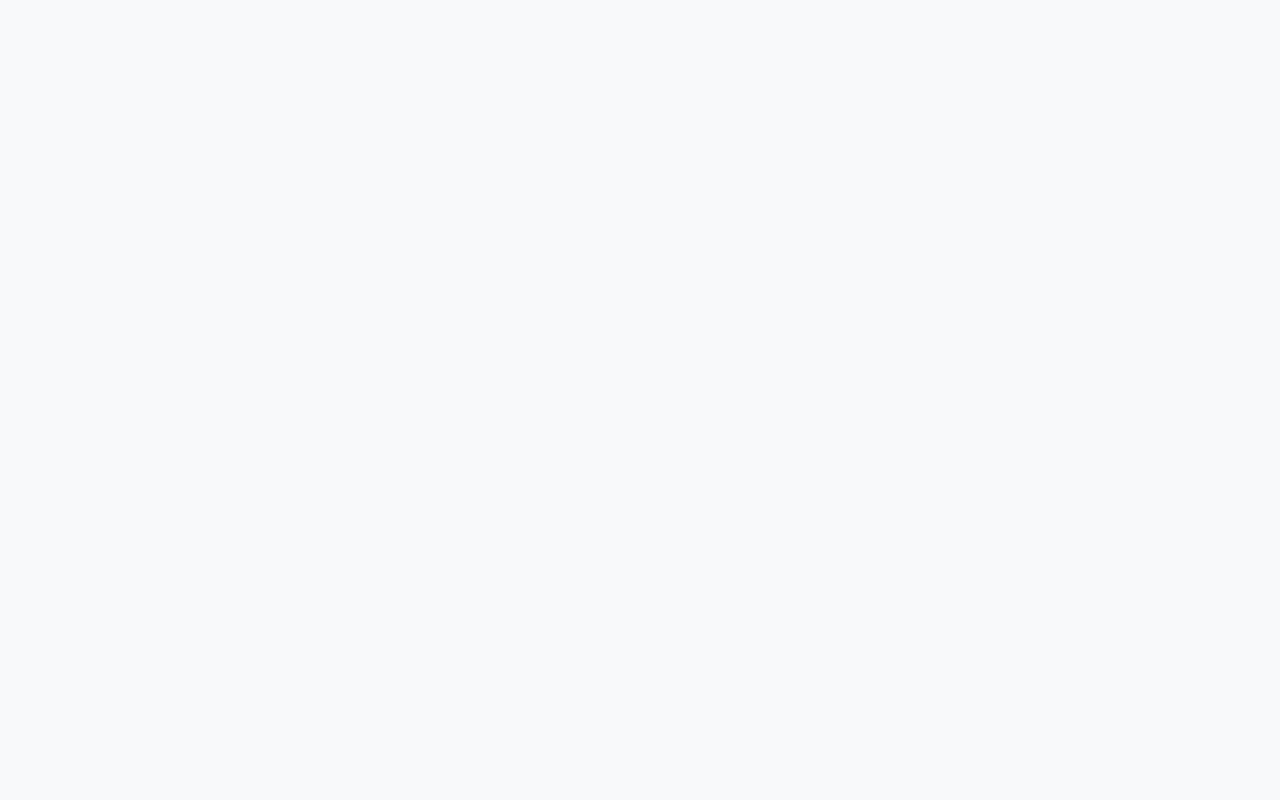
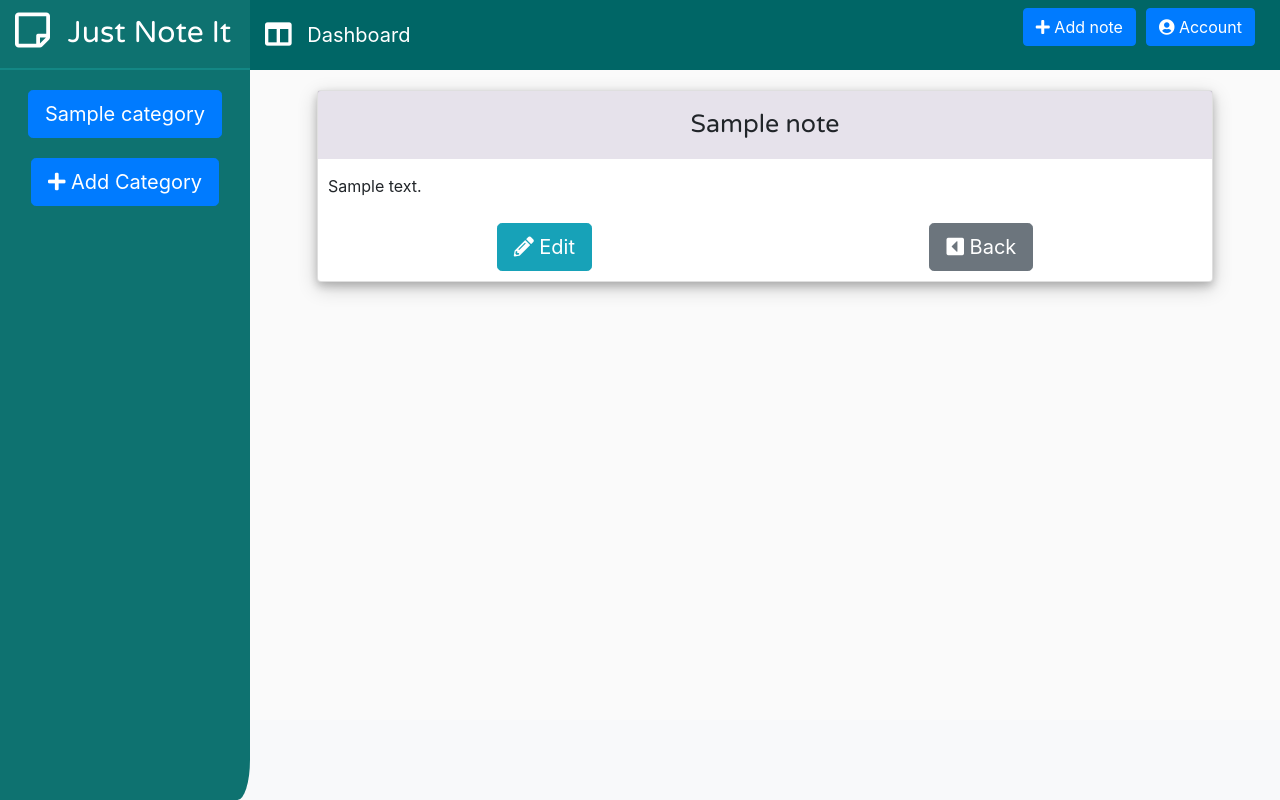
Before and after one commit to mwuillai/JustNoteIt, a Django app: a page that uses Project/Note/Templates/Note/detail.html in a window 1280 px wide. Before the commit the page is empty. Run offline with Django 3.2, Linux system fonts and the light colour scheme; a user stored in the database is signed in; tables that the repository leaves empty hold one stand-in row (values such as "Sample post"); some libraries are stand-ins or nearby versions.

Commit message:
set up nice detail view

```diff
--- a/Project/Note/Templates/Note/dashboard.html
+++ b/Project/Note/Templates/Note/dashboard.html
@@ -10,7 +10,9 @@
       <div class="card-body">
         <p class="card-text">{{ note.body|truncatewords_html:7 }}</p>
         <div class="row justify-content-around">
-          <a class="btn btn-primary btn-sm" href="{% url 'Note:detail' note.slug %}"><i class="fas fa-pencil-alt"></i>
+          <a class="btn btn-primary btn-sm" href="{% url 'Note:detail' note.slug %}"><i class="fas fa-eye"></i>
+            Consult</a>
+          <a class="btn btn-info btn-sm" href="{% url 'Note:edit_note' note.slug %}"><i class="fas fa-pencil-alt"></i>
             Edit</a>
           <form action="{% url 'Note:delete_note' note.slug %}" method="POST">
             {% csrf_token %}
--- a/Project/Note/Templates/Note/detail.html
+++ b/Project/Note/Templates/Note/detail.html
@@ -1,5 +1,20 @@
-{% extends "Note/base.html" %}
+{% extends "Note/nav.html" %}
 
 {% block content %}
-<h1>{{ notes.title }}</h1>
+<div class="d-flex flex-row justify-content-center p-t-20">
+    <div class="formbox">
+        <div>
+            <div class="formtitle text-center">
+            {{ note.title }}
+            </div>
+            <div>
+            {{ note.body }}
+            </div>
+            <div class="d-flex flex-row justify-content-around m-t-25">
+            <a class="btn btn-info btn-lg" href="{% url 'Note:edit_note' note.slug %}"><i class="fas fa-pencil-alt"></i> Edit</a>
+            <a class="btn btn-secondary btn-lg" href="{% url 'Note:dashboard' %}"><i class="fas fa-caret-square-left"></i> Back</a>
+            </div>
+        </div>
+    </div>
+</div>
 {% endblock content %}
--- a/Project/Note/urls.py
+++ b/Project/Note/urls.py
@@ -8,6 +8,7 @@ urlpatterns = [
     path('accounts/', include('django.contrib.auth.urls')),
     path('', views.identification, name='identification'),
     path('notes/<slug:slug>', views.DetailNotesView.as_view(), name='detail'),
+    path('edit-note/<slug:slug>', views.UpdateNoteView.as_view(), name='edit_note'),
     path('category/<slug:slug>', views.DetailCategoriesView.as_view(), name='category'),
     path('new-note/', views.CreateNoteView.as_view(), name='new_note'),
     path('dashboard/', views.Dashboard.as_view(), name='dashboard'),
--- a/Project/Note/views.py
+++ b/Project/Note/views.py
@@ -5,7 +5,7 @@ from django.contrib.auth import authenticate, login
 from .models import Category, Notes
 from django.contrib.auth.mixins import LoginRequiredMixin
 from django.views.generic import ListView, DetailView, CreateView
-from django.views.generic.edit import DeleteView
+from django.views.generic.edit import DeleteView, UpdateView
 from django.http import JsonResponse
 from .forms import NotesForm
 from django.urls import reverse_lazy
@@ -32,9 +32,6 @@ def identification(request):
     the first is the native authentication django form and the
     second one is the userCreationForm. in the post response
     the difference between those two form is made with the input button.
-
-    STILL TODO : Manage the possibility of a login user from a previous session
-    who will directly reach the dashboard view
     """
     if request.method == "POST":
         if 'Authentication' in request.POST:
@@ -54,12 +51,17 @@ def identification(request):
                 return redirect('Note:identification')
             return redirect('Note:dashboard')
     else:
-        sign_up_form = UserCreationForm()
-        auth_form = AuthenticationForm()
-        return render(request, 'Note/identification.html', {
-            'auth':auth_form,
-            'sign_up':sign_up_form
-        })
+        if request.user.is_authenticated:
+            return redirect("Note:dashboard")
+        else :
+            sign_up_form = UserCreationForm()
+            auth_form = AuthenticationForm()
+            return render(request, 'Note/identification.html', {
+                'auth':auth_form,
+                'sign_up':sign_up_form
+            })
+
+
 
 
 class Dashboard(LoginRequiredMixin, ListView):
@@ -82,7 +84,7 @@ class Dashboard(LoginRequiredMixin, ListView):
 class DetailNotesView(LoginRequiredMixin, DetailView):
     """Basic DetailView implementation to call an individual Notes."""
     model = Notes
-    context_object_name = "notes"
+    context_object_name = "note"
     template_name = "Note/detail.html"
 
     @add_categories_in_context
@@ -115,7 +117,7 @@ In this I will be able to refresh categoryh list of a form without refresh the w
 
 class CreateNoteView(LoginRequiredMixin, CreateView):
     """Basic CreateView implementation to create new notes.
-    TODO manage message and category selection
+    TODO add category selection
     """
     model = Notes
     message = "Your note has been created."
@@ -136,14 +138,26 @@ class CreateNoteView(LoginRequiredMixin, CreateView):
         return reverse('Note:dashboard')
 
 
+class UpdateNoteView(LoginRequiredMixin, UpdateView):
+    model = Notes
+    form_class = NotesForm
+    template_name = "Note/add_note.html"
+
+    @add_categories_in_context
+    def get_context_data(self, **kwargs):
+        context = super().get_context_data(**kwargs)
+        return context
+
+    def get_success_url(self):
+        return reverse('Note:dashboard')
+
+
 class DeleteNoteView(LoginRequiredMixin, DeleteView):
     """
     Basic view to delete a note. We have to check if the delete note is the owner of the note
-    TODO Everything
     """
     model = Notes
     success_url = reverse_lazy('Note:dashboard')
-    fail_url = reverse_lazy('Note:dashboard') #TODO create a real fail url
 
     def get_object(self, queryset=None):
         object = super(DeleteNoteView, self).get_object()
```
